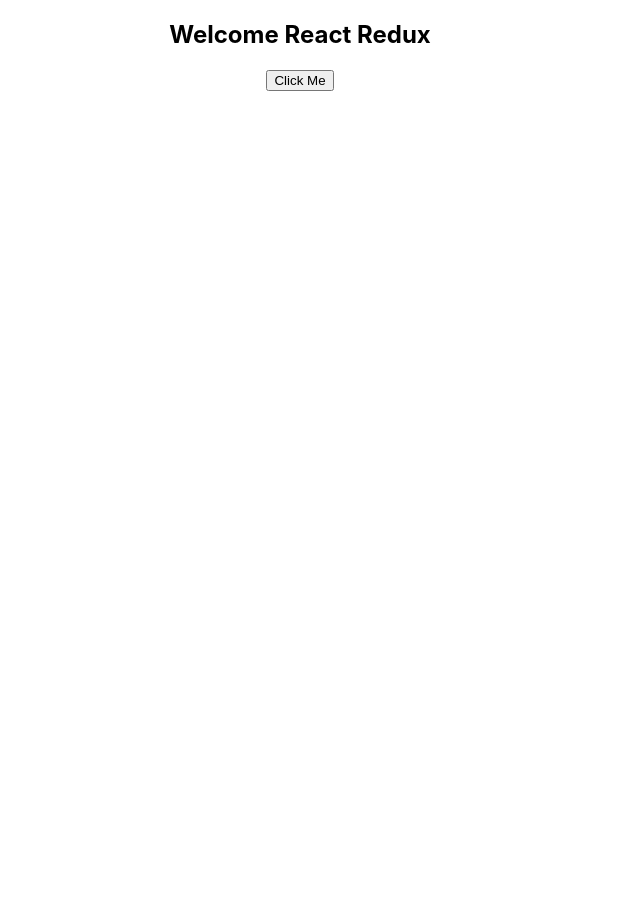
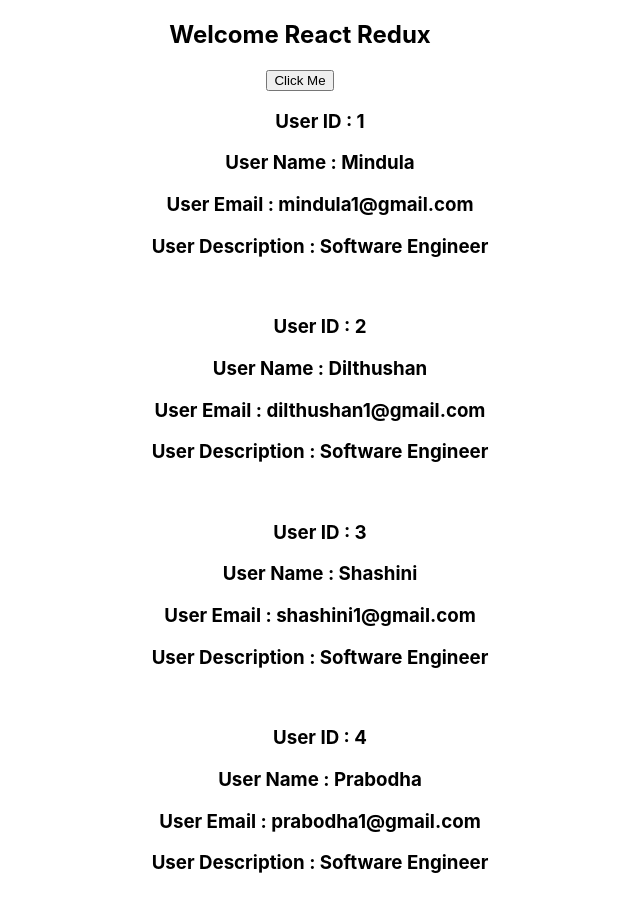
Before and after one commit to Mindula-Dilthushan/React-Redux, a React (Create React App) app: page / in a window 1280 px wide. Both pictures are taken after a click on the button "Click Me". Shown: the top 912 px of the page, without its empty margins (340-980 px from the left). Before the commit the page ends 800 px from the top, so only its background shows below. Built offline with nearby package versions, Linux system fonts and the light colour scheme.

Commit message:
get-values

```diff
--- a/src/components/ButtonComponent.js
+++ b/src/components/ButtonComponent.js
@@ -9,6 +9,7 @@
 import {bindActionCreators} from "redux";
 import {connect, useDispatch} from "react-redux";
 import {fetchUsers} from "../actions/userAction";
+import ViewAllUsers from "./ViewAllUsers";
 
 const ButtonComponent = () => {
 
@@ -21,6 +22,8 @@
     return (
         <div>
             <button onClick={handleFetchUsers}> Click Me</button>
+
+            <ViewAllUsers/>
         </div>
     )
 }
--- /dev/null
+++ b/src/components/ViewAllUsers.js
@@ -0,0 +1,56 @@
+/**
+ *
+ * project name     : react-redux
+ * project author   : mindula dilthushan
+ * author email     : minduladilthushan1@gmail.com
+ *
+ *
+ */
+import React, {useEffect} from "react";
+import {connect} from "react-redux";
+
+const mapStateToProps = (state) => {
+    return {
+        user: state.user.user || [],
+    };
+};
+
+
+const ViewAllUsers = (props) => {
+
+    useEffect(() => {
+
+    }, []);
+
+    const usersList = () => {
+
+        if (!Array.isArray(props.user)) {
+            return null;
+        }
+
+        return props.user.map((user) => (
+            <div>
+                <h3>User ID : {user.userId} </h3>
+                <h3>User Name : {user.userName} </h3>
+                <h3>User Email : {user.userEmail} </h3>
+                <h3>User Description : {user.userDesc} </h3>
+                <br/>
+            </div>
+        ));
+    };
+
+
+    if (!props.user || props.user.length === 0) {
+        return (
+            <div>
+                <h3>Click the Button first!</h3>
+            </div>
+        );
+    } else {
+        return <>
+            <ul>{usersList()}</ul>
+        </>;
+    }
+};
+
+export default connect(mapStateToProps)(ViewAllUsers);
```
